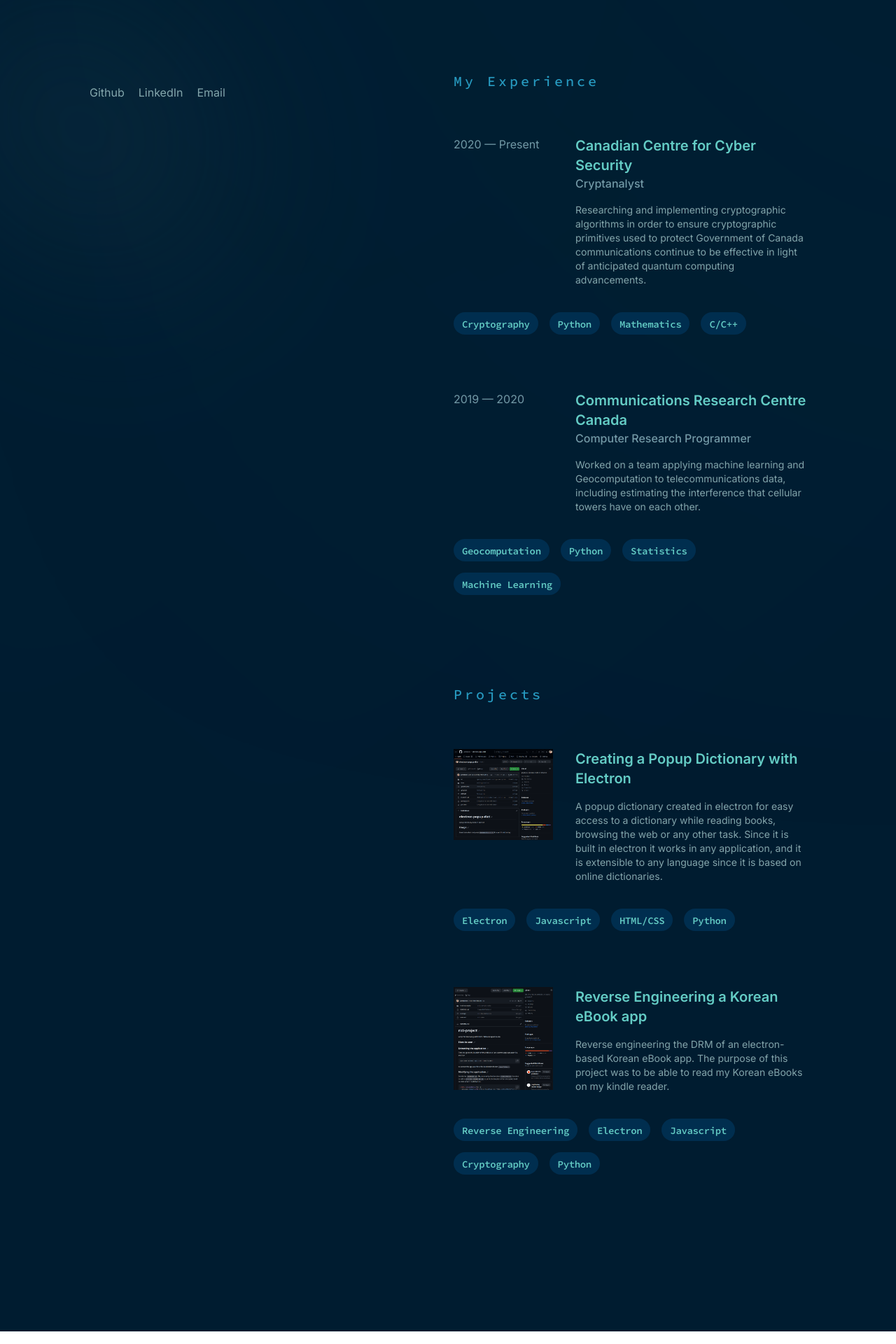
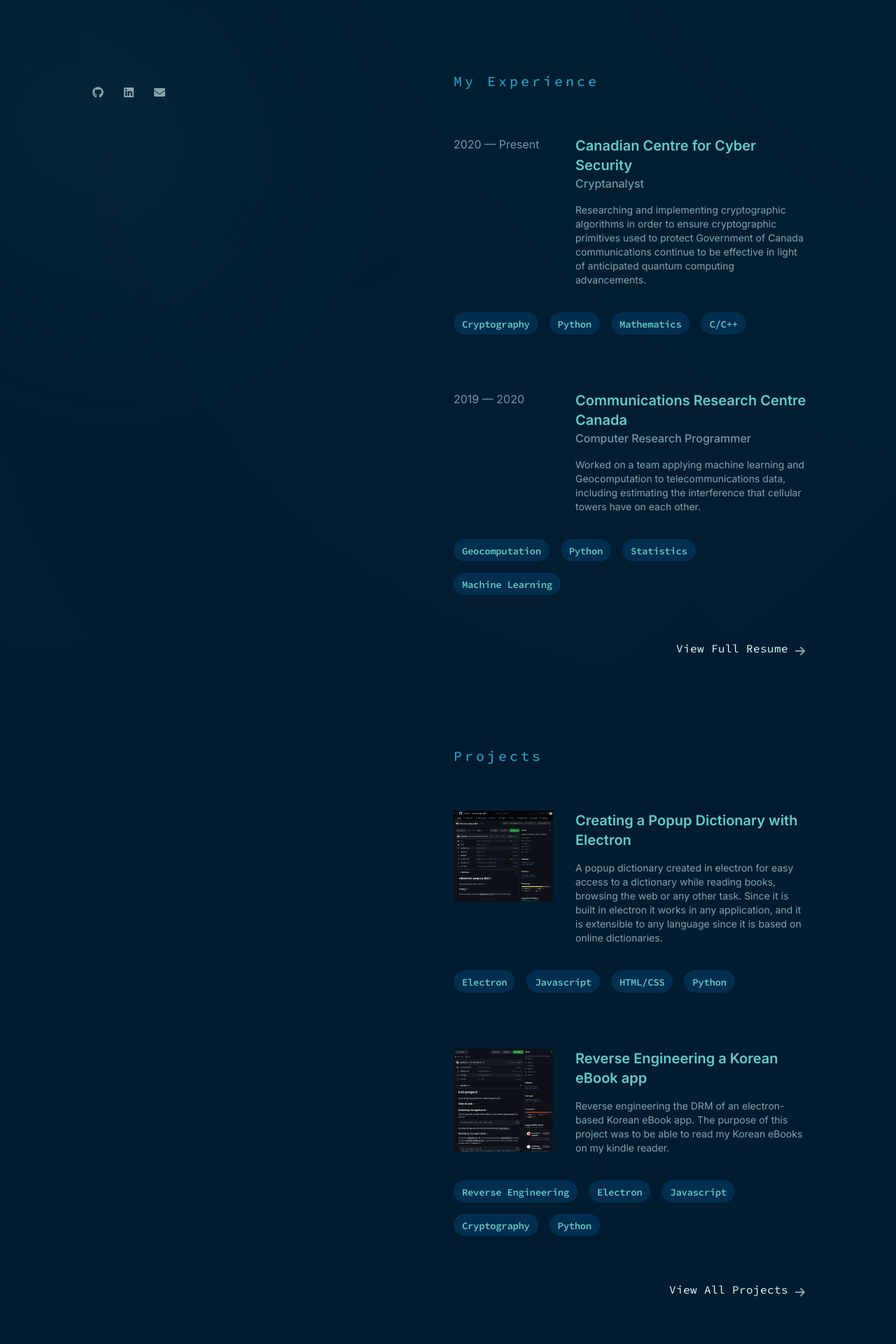
Before and after one commit to jwmdykes/portfolio-website, a Next.js app: page / in a window 1280 px wide. Shown: the part 560-2480 px from the top of the page at 70% size. Built offline with nearby package versions, Linux system fonts and the light colour scheme.

Commit message:
add socials icons

```diff
--- a/package.json
+++ b/package.json
@@ -9,6 +9,10 @@
     "lint": "next lint"
   },
   "dependencies": {
+    "@fortawesome/fontawesome-svg-core": "^6.4.2",
+    "@fortawesome/free-brands-svg-icons": "^6.4.2",
+    "@fortawesome/free-solid-svg-icons": "^6.4.2",
+    "@fortawesome/react-fontawesome": "^0.2.0",
     "next": "13.5.6",
     "react": "^18",
     "react-dom": "^18"
--- /dev/null
+++ b/src/app/BackgroundOvals.tsx
@@ -0,0 +1,10 @@
+export default function BackgroundOvals() {
+    return (
+      <>
+        <div className='fixed rotate-45 -left-24 top-3/4 rounded-full w-1/3 h-72 bg-[#0e2d42a8] blur-[128px]'></div>
+        <div className='fixed rotate-[312deg] left-1/3 top-96 rounded-full w-1/5 h-3/5 bg-[#1d42517c] blur-[512px]'></div>
+        <div className='fixed top-1/4 -right-1/4 rounded-full w-2/5 h-1/3 bg-[#00475f] blur-[512px]'></div>
+        <div className='fixed -top-1/4 -left-24 rounded-full w-1/2 h-3/5 bg-[#002A48] blur-3xl'></div>
+      </>
+    );
+}
--- a/src/app/globals.css
+++ b/src/app/globals.css
@@ -27,6 +27,7 @@
   margin: 0px;
   height: 100%;
   width: 100%;
+  scrollbar-color: #4b646d #00121f8f;
 }
 
 body {
--- a/src/app/page.tsx
+++ b/src/app/page.tsx
@@ -1,14 +1,16 @@
 import Link from 'next/link';
 import ExperienceCard from './ExperienceCard';
 import ProjectCard from './ProjectCard';
+import BackgroundOvals from './BackgroundOvals';
+
+import { FontAwesomeIcon } from '@fortawesome/react-fontawesome';
+import { faArrowRight, faEnvelope } from '@fortawesome/free-solid-svg-icons';
+import { faGithub, faLinkedin } from '@fortawesome/free-brands-svg-icons';
 
 export default function Home() {
   return (
     <div className='relative bg-background-color min-h-screen flex flex-row justify-center px-20'>
-      <div className='fixed rotate-45 -left-24 top-3/4 rounded-full w-1/3 h-72 bg-[#0e2d42a8] blur-[128px]'></div>
-      <div className='fixed rotate-[312deg] left-1/3 top-96 rounded-full w-1/5 h-3/5 bg-[#1d42517c] blur-[512px]'></div>
-      <div className='fixed top-1/4 -right-1/4 rounded-full w-2/5 h-1/3 bg-[#00475f] blur-[512px]'></div>
-      <div className='fixed -top-1/4 -left-24 rounded-full w-1/2 h-3/5 bg-[#002A48] blur-3xl'></div>
+      <BackgroundOvals></BackgroundOvals>
 
       <div className='container'>
         <div className='flex flex-row text-body-text-color justify-between gap-4'>
@@ -27,9 +29,43 @@
             </div>
             <div>
               <ul className='flex flex-row gap-5'>
-                <li>Github</li>
-                <li>LinkedIn</li>
-                <li>Email</li>
+                <li className='hover:text-highlight-color'>
+                  <a
+                    href='https://github.com/jwmdykes'
+                    target='_blank'
+                    rel='noopener noreferrer'
+                    aria-label='GitHub'
+                  >
+                    <FontAwesomeIcon
+                      icon={faGithub}
+                      width={24}
+                      aria-hidden='true'
+                    />
+                  </a>
+                </li>
+                <li className='hover:text-highlight-color'>
+                  <a
+                    href='https://linkedin.com/in/your_username'
+                    target='_blank'
+                    rel='noopener noreferrer'
+                    aria-label='LinkedIn'
+                  >
+                    <FontAwesomeIcon
+                      icon={faLinkedin}
+                      width={24}
+                      aria-hidden='true'
+                    />
+                  </a>
+                </li>
+                <li className='hover:text-highlight-color'>
+                  <a href='mailto:98johndykes@gmail.com' aria-label='Email'>
+                    <FontAwesomeIcon
+                      icon={faEnvelope}
+                      width={24}
+                      aria-hidden='true'
+                    />
+                  </a>
+                </li>
               </ul>
             </div>
           </div>
@@ -79,6 +115,14 @@
                   description='Worked on a team applying machine learning and Geocomputation to telecommunications data, including estimating the interference that cellular towers have on each other.'
                 ></ExperienceCard>
               </div>
+              <div className='mt-16 flex justify-end'>
+                <div className='flex gap-2 hover:cursor-pointer items-end'>
+                  <span className='whitespace-nowrap text-base font-mono tracking-wide text-white-color'>
+                    View Full Resume
+                  </span>
+                  <FontAwesomeIcon icon={faArrowRight} width={18} />
+                </div>
+              </div>
             </section>
             <section>
               <h3>Projects</h3>
@@ -104,7 +148,20 @@
                   ]}
                 ></ProjectCard>
               </div>
+              <div className='mt-16 flex justify-end'>
+                <div className='flex gap-2 hover:cursor-pointer items-end'>
+                  <span className='whitespace-nowrap text-base font-mono tracking-wide text-white-color'>
+                    View All Projects
+                  </span>
+                  <FontAwesomeIcon icon={faArrowRight} width={18} />
+                </div>
+              </div>
             </section>
+            <p className='p-0'>
+              Designed in <em>Figma</em>, coded in <em>Visual Studio Code</em>{' '}
+              using <em>Next.js</em> and <em>Tailwind CSS</em>. Deployed with{' '}
+              <em>Google Cloud</em>.
+            </p>
           </div>
         </div>
       </div>
```
Also changed, not shown: 1 other file (tests, documents, lock files or other folders).
